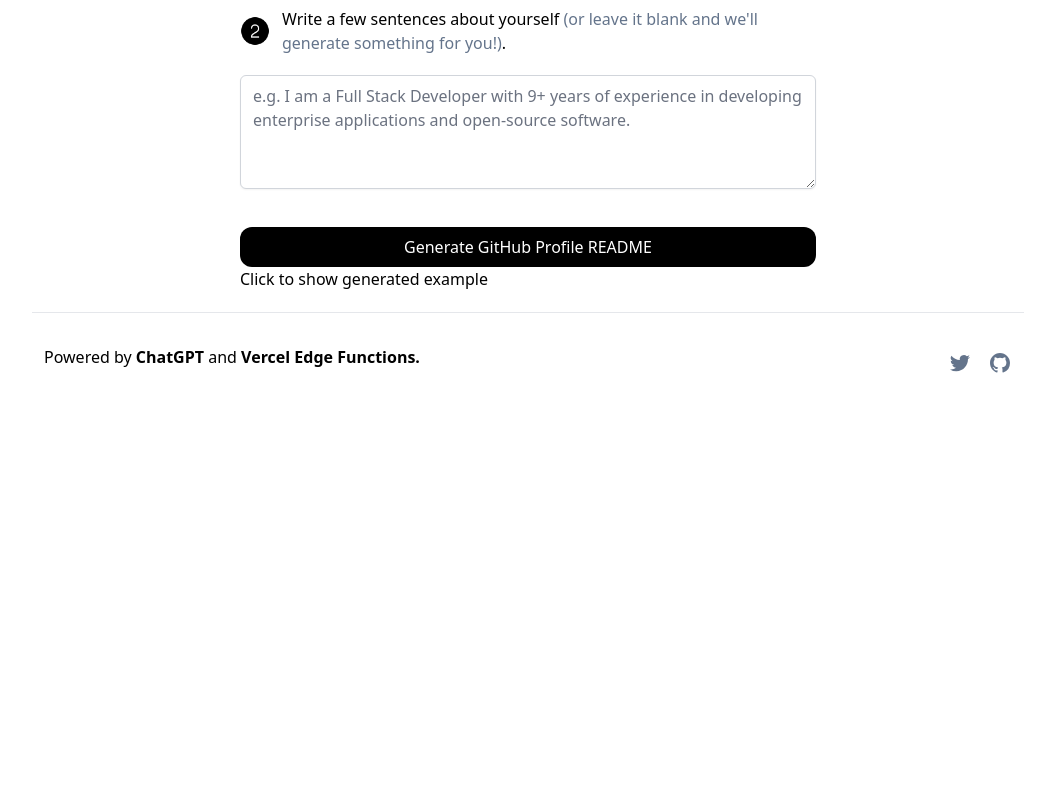
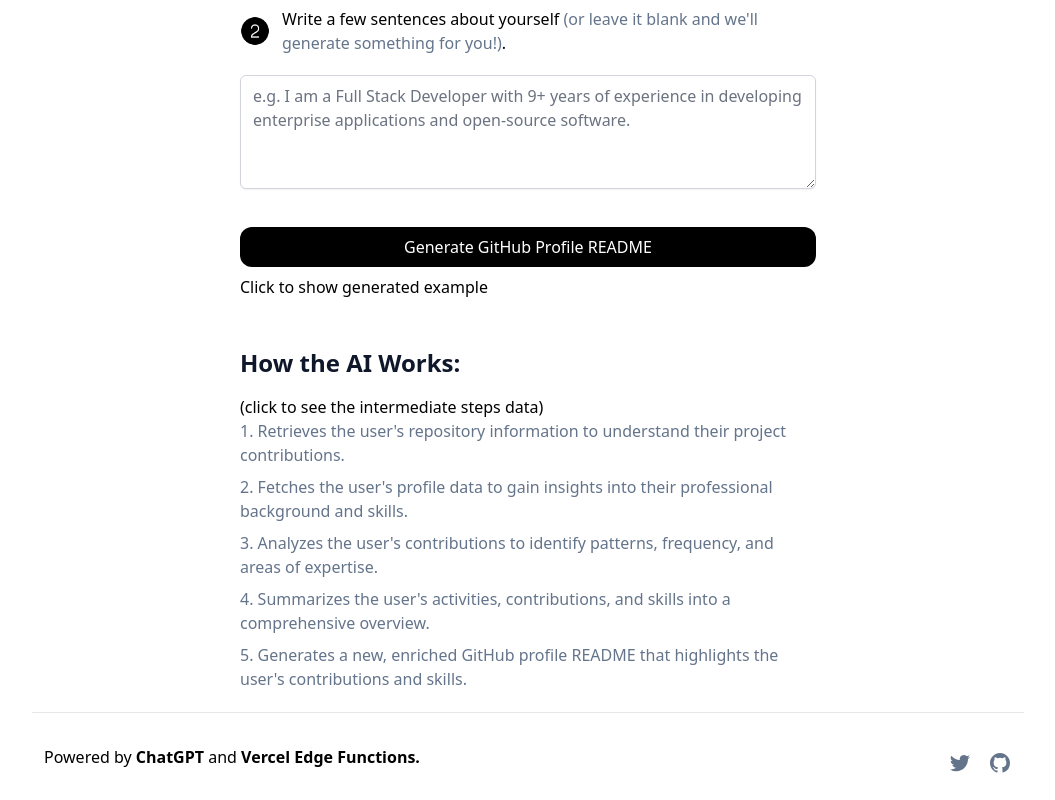
Before and after one commit to yunwei37/AI-GitHub-Profile-Generator, a Next.js app: page / in a window 1280 px wide. Shown: the part 685-1485 px from the top of the page, without its empty margins (112-1167 px from the left). Before the commit the page ends 1085 px from the top, so only its background shows below. Built offline with nearby package versions, Linux system fonts and the light colour scheme.

Commit message:
add about info

```diff
--- a/pages/index.tsx
+++ b/pages/index.tsx
@@ -57,13 +57,16 @@
 Thank you for taking the time to visit my GitHub profile and read this README. Feel free to explore my projects, and don't hesitate to reach out if you have any questions or opportunities for collaboration. Together, we can make a positive impact in the world of software development!
 `];
 
-
 const Home: NextPage = () => {
   const [loading, setLoading] = useState(false);
   const [bio, setBio] = useState("");
   const [generatedUserAnalysis, setGeneratedUserAnalysis] = useState<string>("");
   const [generatedBios, setGeneratedBios] = useState<string>("");
   const [userName, setUserName] = useState<string>("");
+
+  const [githubProfileData, setGithubProfileData] = useState<string>("");
+  const [githubStatsData, setGithubStatsData] = useState<string>("");
+  const [githubRawData, setGithubRawData] = useState<string>("");
 
   const bioRef = useRef<null | HTMLDivElement>(null);
 
@@ -186,14 +189,17 @@
     setLoading(true);
     e.preventDefault();
     try {
-          // get user state and analysis user first
+      // get user state and analysis user first
       setGeneratedBios(`Getting user stats for ${userName}...`);
       const userStats: string = await getUserStats(userName);
       console.log(userStats);
+      setGithubStatsData(userStats);
 
       setGeneratedBios(`Getting user profile for ${userName}...`);
       const userPage: string = await getUserPage(userName);
       console.log(userPage);
+      setGithubProfileData(userPage);
+
       setGeneratedBios("");
       const userAnalysisParam: UserAnalysisParam = {
         userStats: userStats,
@@ -295,14 +301,26 @@
             buttonText='Generate GitHub Profile README'
             title='Your GitHub Profile README'
           />
-          <div className="flex flex-row">
+          <div className="flex flex-row py-2">
             <p
               onClick={() => setGeneratedBios((prev) => prev ? "" : exampleBios[0])}
             >
               Click to show generated example
             </p>
           </div>
-
+          <div className="mt-10">
+            <h2 className="text-2xl font-bold text-slate-900 mb-4">How the AI Works:
+            </h2>
+            <p>(click to see the intermediate steps data)</p>
+            <ol className="list-decimal list-inside space-y-2">
+              <li className="text-slate-500" onClick={() => setGithubRawData(githubStatsData)}>Retrieves the user's repository information to understand their project contributions.</li>
+              <li className="text-slate-500" onClick={() => setGithubRawData(githubProfileData)}>Fetches the user's profile data to gain insights into their professional background and skills.</li>
+              <li className="text-slate-500" onClick={() => setGithubRawData(githubStatsData)}>Analyzes the user's contributions to identify patterns, frequency, and areas of expertise.</li>
+              <li className="text-slate-500">Summarizes the user's activities, contributions, and skills into a comprehensive overview.</li>
+              <li className="text-slate-500">Generates a new, enriched GitHub profile README that highlights the user's contributions and skills.</li>
+            </ol>
+            <p>{githubRawData}</p>
+          </div>
         </div>
         <hr className="h-px bg-gray-700 border-1 dark:bg-gray-700" />
         <Footer />
```
